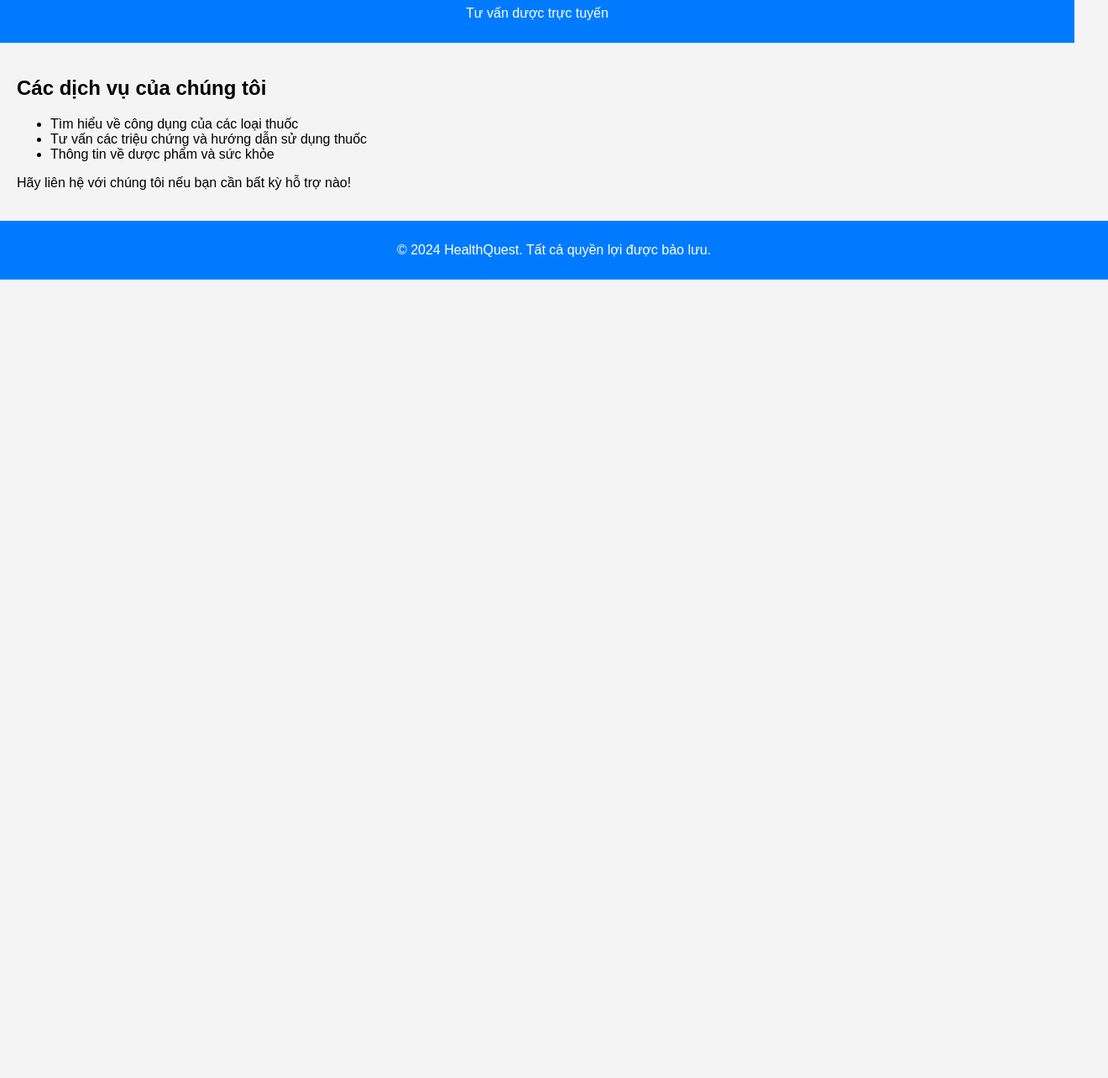
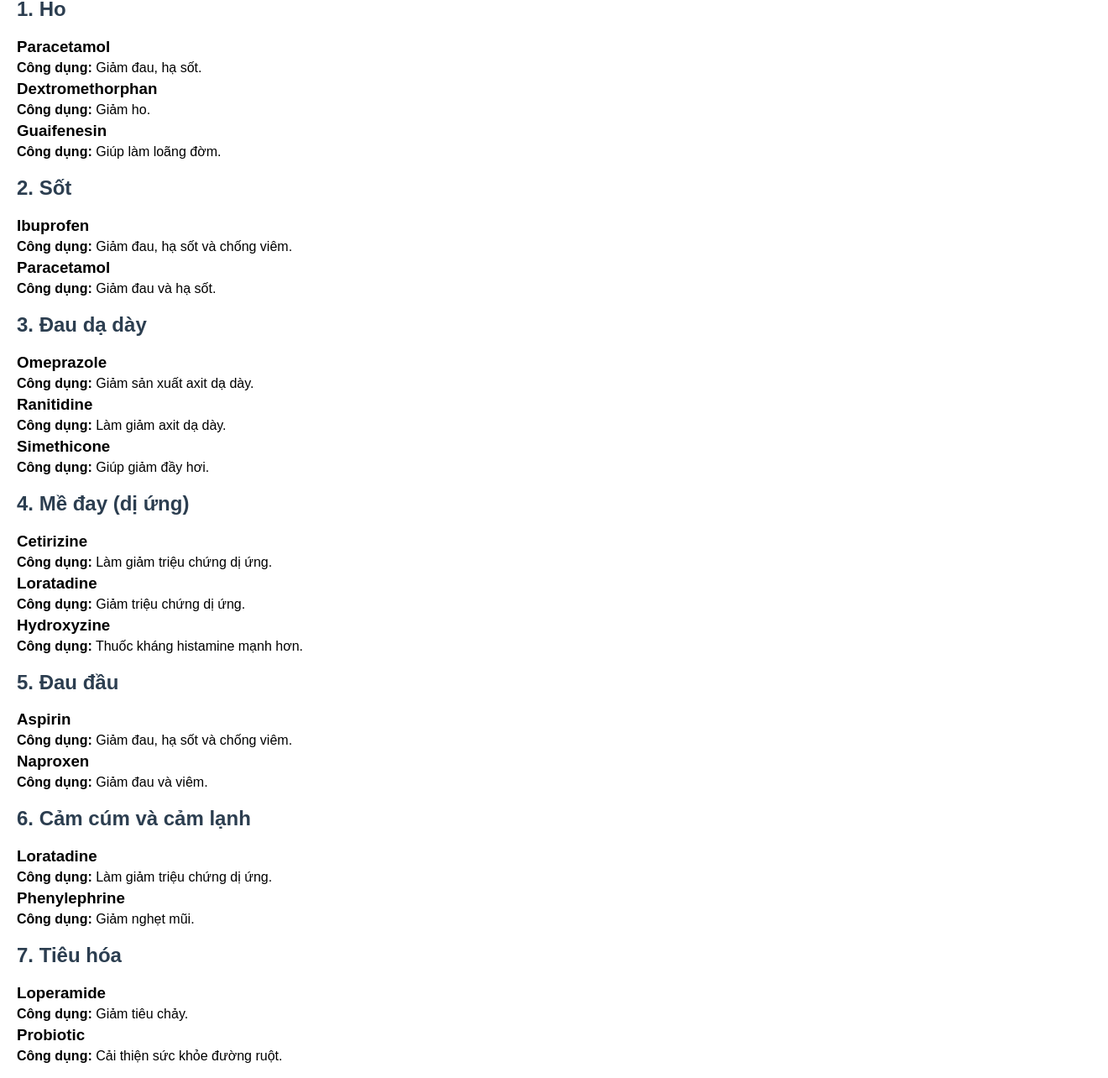
Before and after one commit to Dinhlananh285/HealthQuest, a plain HTML site: page index.html in a window 1280 px wide. Shown: the part 83-1367 px from the top of the page at 84% size, 1320 px wide, since content can reach past the window. Before the commit the page ends 800 px from the top, so only its background shows below. Drawn offline with nearby package versions, Linux system fonts and the light colour scheme.

Commit message:
Update index.html

```diff
--- a/index.html
+++ b/index.html
@@ -3,50 +3,147 @@
 <head>
     <meta charset="UTF-8">
     <meta name="viewport" content="width=device-width, initial-scale=1.0">
-    <title>HealthQuest - Tư vấn dược</title>
+    <title>Tư vấn Dược</title>
+    <script src="https://code.jquery.com/jquery-3.6.0.min.js"></script>
     <style>
         body {
             font-family: Arial, sans-serif;
-            background-color: #f4f4f4;
+            margin: 20px;
+        }
+        h2 {
+            color: #2c3e50;
+        }
+        .medication {
+            margin-bottom: 20px;
+        }
+        .medication h3 {
             margin: 0;
-            padding: 0;
         }
-        header {
-            background: #007bff;
-            color: white;
-            padding: 10px 20px;
-            text-align: center;
-        }
-        main {
-            padding: 20px;
-        }
-        footer {
-            text-align: center;
-            padding: 10px 20px;
-            background: #007bff;
-            color: white;
-            position: relative;
-            bottom: 0;
-            width: 100%;
+        .medication p {
+            margin: 5px 0;
         }
     </style>
 </head>
 <body>
-    <header>
-        <h1>Chào mừng đến với HealthQuest</h1>
-        <p>Tư vấn dược trực tuyến</p>
-    </header>
-    <main>
-        <h2>Các dịch vụ của chúng tôi</h2>
-        <ul>
-            <li>Tìm hiểu về công dụng của các loại thuốc</li>
-            <li>Tư vấn các triệu chứng và hướng dẫn sử dụng thuốc</li>
-            <li>Thông tin về dược phẩm và sức khỏe</li>
-        </ul>
-        <p>Hãy liên hệ với chúng tôi nếu bạn cần bất kỳ hỗ trợ nào!</p>
-    </main>
-    <footer>
-        <p>&copy; 2024 HealthQuest. Tất cả quyền lợi được bảo lưu.</p>
-    </footer>
+    <h1>Tư vấn Dược</h1>
+
+    <div class="medication">
+        <h2>1. Ho</h2>
+        <h3>Paracetamol</h3>
+        <p><strong>Công dụng:</strong> Giảm đau, hạ sốt.</p>
+        <h3>Dextromethorphan</h3>
+        <p><strong>Công dụng:</strong> Giảm ho.</p>
+        <h3>Guaifenesin</h3>
+        <p><strong>Công dụng:</strong> Giúp làm loãng đờm.</p>
+    </div>
+
+    <div class="medication">
+        <h2>2. Sốt</h2>
+        <h3>Ibuprofen</h3>
+        <p><strong>Công dụng:</strong> Giảm đau, hạ sốt và chống viêm.</p>
+        <h3>Paracetamol</h3>
+        <p><strong>Công dụng:</strong> Giảm đau và hạ sốt.</p>
+    </div>
+
+    <div class="medication">
+        <h2>3. Đau dạ dày</h2>
+        <h3>Omeprazole</h3>
+        <p><strong>Công dụng:</strong> Giảm sản xuất axit dạ dày.</p>
+        <h3>Ranitidine</h3>
+        <p><strong>Công dụng:</strong> Làm giảm axit dạ dày.</p>
+        <h3>Simethicone</h3>
+        <p><strong>Công dụng:</strong> Giúp giảm đầy hơi.</p>
+    </div>
+
+    <div class="medication">
+        <h2>4. Mề đay (dị ứng)</h2>
+        <h3>Cetirizine</h3>
+        <p><strong>Công dụng:</strong> Làm giảm triệu chứng dị ứng.</p>
+        <h3>Loratadine</h3>
+        <p><strong>Công dụng:</strong> Giảm triệu chứng dị ứng.</p>
+        <h3>Hydroxyzine</h3>
+        <p><strong>Công dụng:</strong> Thuốc kháng histamine mạnh hơn.</p>
+    </div>
+
+    <div class="medication">
+        <h2>5. Đau đầu</h2>
+        <h3>Aspirin</h3>
+        <p><strong>Công dụng:</strong> Giảm đau, hạ sốt và chống viêm.</p>
+        <h3>Naproxen</h3>
+        <p><strong>Công dụng:</strong> Giảm đau và viêm.</p>
+    </div>
+
+    <div class="medication">
+        <h2>6. Cảm cúm và cảm lạnh</h2>
+        <h3>Loratadine</h3>
+        <p><strong>Công dụng:</strong> Làm giảm triệu chứng dị ứng.</p>
+        <h3>Phenylephrine</h3>
+        <p><strong>Công dụng:</strong> Giảm nghẹt mũi.</p>
+    </div>
+
+    <div class="medication">
+        <h2>7. Tiêu hóa</h2>
+        <h3>Loperamide</h3>
+        <p><strong>Công dụng:</strong> Giảm tiêu chảy.</p>
+        <h3>Probiotic</h3>
+        <p><strong>Công dụng:</strong> Cải thiện sức khỏe đường ruột.</p>
+    </div>
+
+    <div class="medication">
+        <h2>8. Dị ứng và ngứa</h2>
+        <h3>Diphenhydramine</h3>
+        <p><strong>Công dụng:</strong> Giảm triệu chứng dị ứng và ngứa.</p>
+        <h3>Fexofenadine</h3>
+        <p><strong>Công dụng:</strong> Làm giảm triệu chứng dị ứng mà không gây buồn ngủ.</p>
+    </div>
+
+    <div class="medication">
+        <h2>9. Các triệu chứng tiêu hóa khác</h2>
+        <h3>Omeprazole</h3>
+        <p><strong>Công dụng:</strong> Giảm sản xuất axit dạ dày.</p>
+        <h3>Simethicone</h3>
+        <p><strong>Công dụng:</strong> Giúp giảm đầy hơi.</p>
+    </div>
+
+    <input type="text" id="userInput" placeholder="Nhập câu hỏi của bạn...">
+    <button id="sendButton">Gửi</button>
+    <div id="response"></div>
+
+    <script>
+        $('#sendButton').click(function() {
+            const userInput = $('#userInput').val();
+            $('#response').append('<p><strong>Bạn:</strong> ' + userInput + '</p>');
+            $('#userInput').val('');
+
+            // Gọi hàm xử lý API ở đây
+            sendToAI(userInput);
+        });
+
+        function sendToAI(userInput) {
+            const apiKey = 'YOUR_API_KEY'; // Thay thế 'YOUR_API_KEY' bằng API Key của bạn
+            const endpoint = 'https://api.openai.com/v1/chat/completions';
+
+            $.ajax({
+                type: 'POST',
+                url: endpoint,
+                headers: {
+                    'Authorization': 'Bearer ' + apiKey,
+                    'Content-Type': 'application/json'
+                },
+                data: JSON.stringify({
+                    model: "gpt-3.5-turbo",
+                    messages: [{ role: "user", content: userInput }]
+                }),
+                success: function(response) {
+                    const aiResponse = response.choices[0].message.content;
+                    $('#response').append('<p><strong>AI:</strong> ' + aiResponse + '</p>');
+                },
+                error: function(err) {
+                    console.error(err);
+                    $('#response').append('<p><strong>Lỗi:</strong> Không thể kết nối đến AI.</p>');
+                }
+            });
+        }
+    </script>
 </body>
 </html>
```
